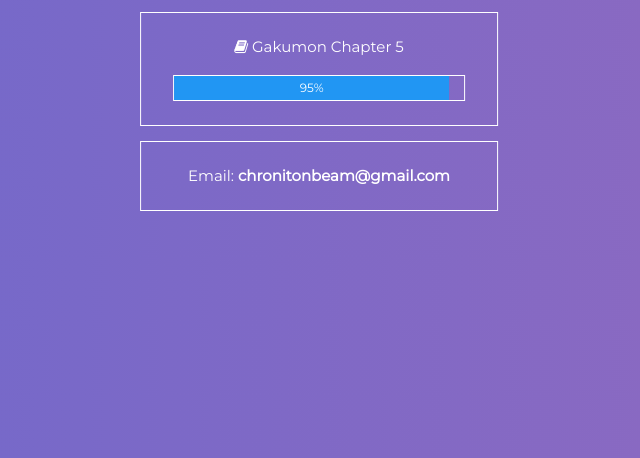
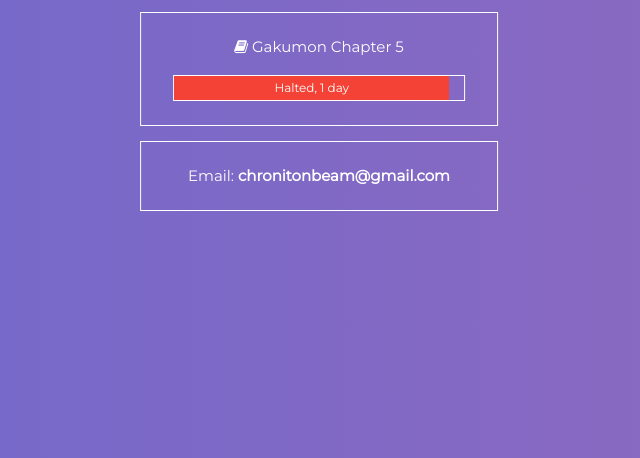
Before and after one commit to ChronitonBeam/chroniton_home, a plain HTML site: page index.html in a window 1280 px wide. Shown: the part 342-800 px from the top of the page, without its empty margins (321-961 px from the left). Drawn offline with nearby package versions, Linux system fonts and the light colour scheme.

Commit message:
Halted progress

```diff
--- a/index.html
+++ b/index.html
@@ -50,7 +50,7 @@
       <div class="w3-padding">
         <p><i class="fa fa-book"></i> Gakumon Chapter 5</p>
         <div class="w3-margin w3-border w3-border-white">
-          <div class="w3-blue" style="height:24px;width:95%"><small>95%</small></div>
+          <div class="w3-red" style="height:24px;width:95%"><small>Halted, 1 day</small></div>
         </div>
       </div>
     </div>
```
